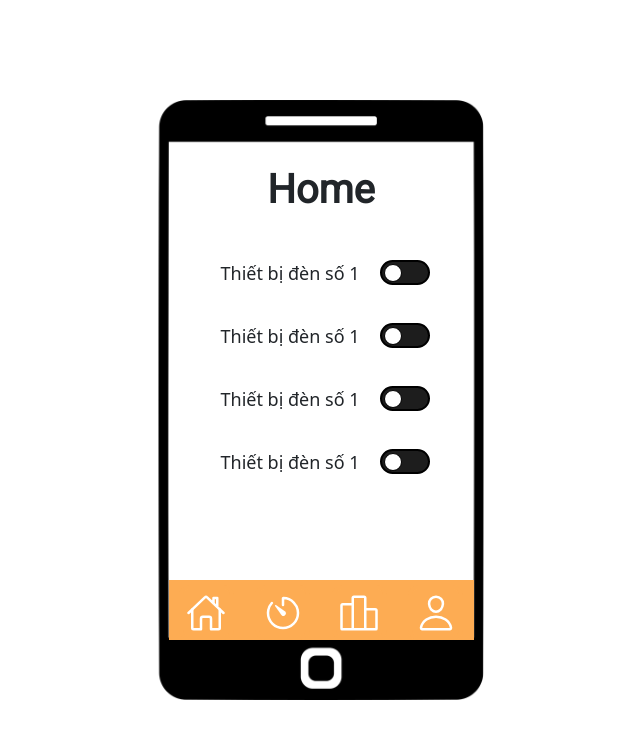
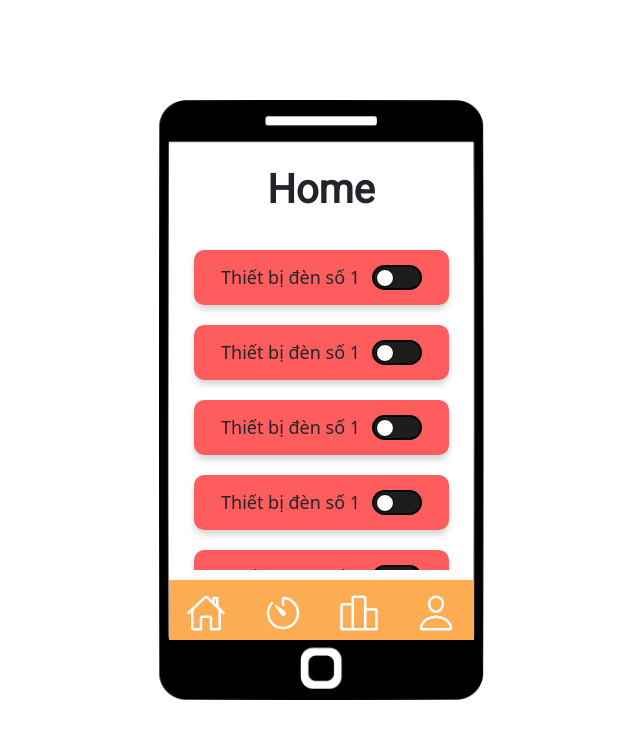
Before and after one commit to tranquyetthang281/SmartLedSystem, a PHP site: page /home.html in a window 1280 px wide. Shown: the top 739 px of the page, without its empty margins (319-959 px from the left). Run offline with PHP 8.4, Linux system fonts and the light colour scheme; some libraries are stand-ins or nearby versions.

Commit message:
fix css for home

```diff
--- a/screen design/home/home.css
+++ b/screen design/home/home.css
@@ -17,6 +17,7 @@
     top: 40px;
     transform: translateX(-50%);
 }
+
 .footer {
     position: absolute;
     width: 305px;
@@ -50,7 +51,7 @@
     background-color: #ff9422;
 }
 .home-title {
-    position: absolute;
+    position: fixed;
     font-size: 40px;
     font-weight: 600;
     left: 50%;
@@ -60,14 +61,38 @@
 }
 .home-leds {
     position: absolute;
-    top: 120px;
+    top: 100px;
+    height: 330px;
+    overflow: scroll;
+    width: 295px;
+    padding: 0px;
+    left: 50%;
+    transform: translateX(-50%);
+}
+.home-leds::-webkit-scrollbar {
+    display: none;
 }
 .home-led-item {
+    padding: 7px;
+    margin: 0px 20px;
     margin-bottom: 20px;
     list-style-type: none;
-    display: flex;
+    align-items: center;
+    justify-content: center;
     font-size: 18px;
-    margin-left: 20px;
+    border-radius: 10px;
+    box-shadow: 0 5px 7px -1px rgb(51 51 51 / 23%);
+    cursor: pointer;
+    transition: transform 0.25s cubic-bezier(0.7, 0.98, 0.86, 0.98), box-shadow 0.25s cubic-bezier(0.7, 0.98, 0.86, 0.98);
+    /*  */
+    background-color: rgb(255, 93, 93);
+}
+.home-led-item:first-child {
+    margin-top: 10px;
+}
+.home-led-item:hover {
+    transform: scale(1.15);
+    box-shadow: 0 9px 47px 11px rgba(51, 51, 51, 0.18);
 }
 /* .led-color {
     width: 25px;
@@ -78,12 +103,15 @@
     margin-top: 2px;
     background-color: #fd3957;
 } */
-
+.home-led-item p {
+    margin: 7px 0px;
+    margin-left: 20px;
+}
 .on-off-button {
     width: 50px;
     height: 25px;
     border: 2px solid black;
-    margin-left: 20px;
+    margin-right: 20px;
     border-radius: 20px;
     position: relative;
     cursor: pointer;
--- a/screen design/home/home.html
+++ b/screen design/home/home.html
@@ -19,26 +19,38 @@
                 <div class="body">
                     <div class="home-title">Home</div>
                     <ul class="home-leds">
-                        <li class="home-led-item" id="led1">
+                        <li class="home-led-item d-flex justify-content-between" id="led1">
                             <p>Thiết bị đèn số 1</p>
                             <div class="on-off-button">
                                 <div class="circle-on-off"></div>
                             </div>
                         </li>
 
-                        <li class="home-led-item" id="led2">
+                        <li class="home-led-item d-flex justify-content-between" id="led2">
                             <p>Thiết bị đèn số 1</p>
                             <div class="on-off-button">
                                 <div class="circle-on-off"></div>
                             </div>
                         </li>
-                        <li class="home-led-item" id="led3">
+                        <li class="home-led-item d-flex justify-content-between" id="led3">
                             <p>Thiết bị đèn số 1</p>
                             <div class="on-off-button">
                                 <div class="circle-on-off"></div>
                             </div>
                         </li>
-                        <li class="home-led-item" id="led4">
+                        <li class="home-led-item d-flex justify-content-between" id="led4">
+                            <p>Thiết bị đèn số 1</p>
+                            <div class="on-off-button">
+                                <div class="circle-on-off"></div>
+                            </div>
+                        </li>
+                        <li class="home-led-item d-flex justify-content-between" id="led4">
+                            <p>Thiết bị đèn số 1</p>
+                            <div class="on-off-button">
+                                <div class="circle-on-off"></div>
+                            </div>
+                        </li>
+                        <li class="home-led-item d-flex justify-content-between" id="led4">
                             <p>Thiết bị đèn số 1</p>
                             <div class="on-off-button">
                                 <div class="circle-on-off"></div>
--- a/screen design/home/home.js
+++ b/screen design/home/home.js
@@ -2,12 +2,14 @@ $(".on-off-button").click(function () {
     if ($(this).hasClass("check-on-off")) {
         $(this).removeClass("check-on-off");
         $(this).children().css("background-color", "white");
+        $(this).parent().css("background-color", "rgb(255, 93, 93)");
         $(this).children().animate({
             left: "2px",
         });
     } else {
         $(this).addClass("check-on-off");
         $(this).children().css("background-color", "black");
+        $(this).parent().css("background-color", "rgb(131, 248, 170)");
         $(this).children().animate({
             left: "26px",
         });
```
